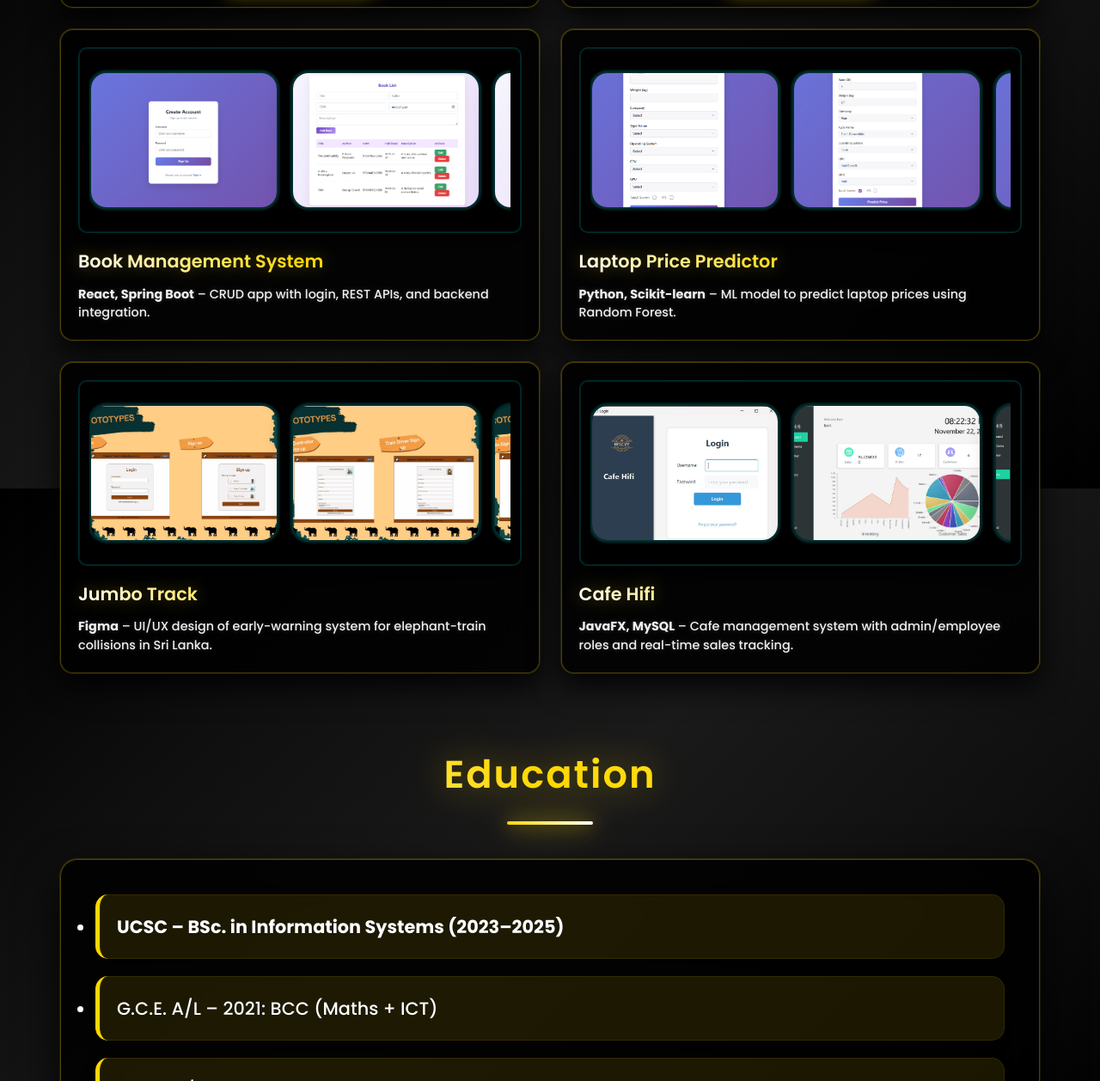
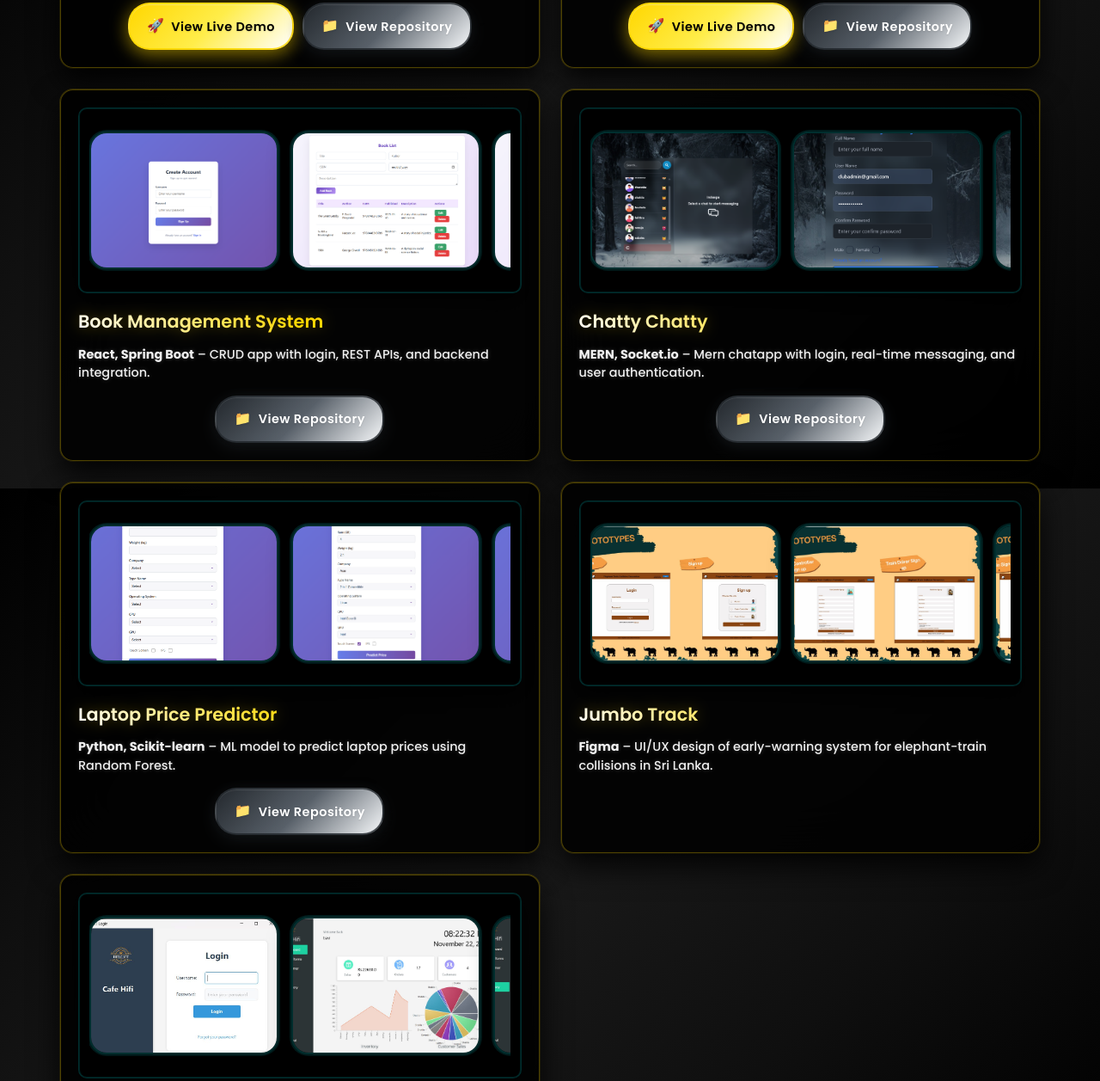
Before and after one commit to shashithucsc/portfolio, a plain HTML site: page index.html in a window 1280 px wide. Shown: the part 1832-3089 px from the top of the page at 86% size. Drawn offline with Linux system fonts and the light colour scheme; a script that the page names is missing.

Commit message:
git repos added

```diff
--- a/index.html
+++ b/index.html
@@ -58,6 +58,12 @@
           </div>
           <h3>HomeGenie</h3>
           <p><strong>PHP, MySQL, HTML, JS</strong> – On-demand home services platform with booking, suppliers, and modular MVC.</p>
+          <div class="project-buttons">
+            <a href="https://github.com/shashithucsc/Homegenie" target="_blank" class="project-btn github-btn">
+              <span class="btn-icon">📁</span>
+              View Repository
+            </a>
+          </div>
         </div>
         <div class="project-card">
           <div class="project-gallery">
@@ -70,6 +76,12 @@
           </div>
           <h3>ClubSync</h3>
           <p><strong>React, Node, PostgreSQL</strong> – Club volunteer/event system with QR-attendance, points & mobile-first UX.</p>
+          <div class="project-buttons">
+            <a href="https://github.com/Sasmitha-Silva/ClubSync-Web" target="_blank" class="project-btn github-btn">
+              <span class="btn-icon">📁</span>
+              View Repository
+            </a>
+          </div>
         </div>
         <div class="project-card">
           <div class="project-gallery">
@@ -86,6 +98,10 @@
             <a href="https://chill-campus-2025.vercel.app" target="_blank" class="project-btn">
               <span class="btn-icon">🚀</span>
               View Live Demo
+            </a>
+            <a href="https://github.com/shashithucsc/chill_campus-nextJs-" target="_blank" class="project-btn github-btn">
+              <span class="btn-icon">📁</span>
+              View Repository
             </a>
           </div>
         </div>
@@ -105,6 +121,10 @@
               <span class="btn-icon">🚀</span>
               View Live Demo
             </a>
+            <a href="https://github.com/shashithucsc/athagili" target="_blank" class="project-btn github-btn">
+              <span class="btn-icon">📁</span>
+              View Repository
+            </a>
           </div>
         </div>
         <div class="project-card">
@@ -118,6 +138,30 @@
           </div>
           <h3>Book Management System</h3>
           <p><strong>React, Spring Boot</strong> – CRUD app with login, REST APIs, and backend integration.</p>
+          <div class="project-buttons">
+            <a href="https://github.com/shashithucsc/book-management-system" target="_blank" class="project-btn github-btn">
+              <span class="btn-icon">📁</span>
+              View Repository
+            </a>
+          </div>
+        </div>
+        <div class="project-card">
+          <div class="project-gallery">
+            <div class="gallery-grid">
+              <img src="images/chatty/1.png" alt="Chatty 1" />
+              <img src="images/chatty/2.png" alt="Chatty 2" />
+              <img src="images/chatty/3.png" alt="Chatty 3" />
+              <img src="images/chatty/4.png" alt="Chatty 4" />
+            </div>
+          </div>
+          <h3>Chatty Chatty</h3>
+          <p><strong>MERN, Socket.io</strong> – Mern chatapp with login, real-time messaging, and user authentication.</p>
+          <div class="project-buttons">
+            <a href="https://github.com/shashithucsc/chat-app" target="_blank" class="project-btn github-btn">
+              <span class="btn-icon">📁</span>
+              View Repository
+            </a>
+          </div>
         </div>
         <div class="project-card">
           <div class="project-gallery">
@@ -130,6 +174,12 @@
           </div>
           <h3>Laptop Price Predictor</h3>
           <p><strong>Python, Scikit-learn</strong> – ML model to predict laptop prices using Random Forest.</p>
+          <div class="project-buttons">
+            <a href="https://github.com/shashithucsc/laptop_price_predictor" target="_blank" class="project-btn github-btn">
+              <span class="btn-icon">📁</span>
+              View Repository
+            </a>
+          </div>
         </div>
         <div class="project-card">
           <div class="project-gallery">
@@ -142,6 +192,7 @@
           </div>
           <h3>Jumbo Track</h3>
           <p><strong>Figma</strong> – UI/UX design of early-warning system for elephant-train collisions in Sri Lanka.</p>
+
         </div>
         <div class="project-card">
           <div class="project-gallery">
@@ -154,6 +205,7 @@
           </div>
           <h3>Cafe Hifi</h3>
           <p><strong>JavaFX, MySQL</strong> – Cafe management system with admin/employee roles and real-time sales tracking.</p>
+
         </div>
       </div>
     </section>
@@ -161,7 +213,7 @@
     <section id="education">
       <h2>Education</h2>
       <ul>
-        <li><strong>UCSC – BSc. in Information Systems (2023–2025)</strong></li>
+        <li><strong>UCSC – BSc. in Information Systems (2023–2026)</strong></li>
         <li>G.C.E. A/L – 2021: BCC (Maths + ICT)</li>
         <li>G.C.E. O/L – 2017: 8 A’s + 1 B</li>
       </ul>
--- a/style.css
+++ b/style.css
@@ -974,6 +974,29 @@ section h2 {
   transform: translateX(3px) scale(1.1);
 }
 
+/* GitHub Button Variant */
+.github-btn {
+  background: linear-gradient(135deg, #24292e, #586069, #f6f8fa) !important;
+  color: #ffffff !important;
+  border: 2px solid rgba(36, 41, 46, 0.8) !important;
+  box-shadow: 0 6px 20px rgba(36, 41, 46, 0.4),
+              0 0 25px rgba(36, 41, 46, 0.2),
+              inset 0 1px 0 rgba(255, 255, 255, 0.1) !important;
+}
+
+.github-btn::before {
+  background: linear-gradient(45deg, rgba(255, 255, 255, 0.1), rgba(36, 41, 46, 0.1)) !important;
+}
+
+.github-btn:hover {
+  background: linear-gradient(135deg, #f6f8fa, #24292e, #586069) !important;
+  border-color: rgba(36, 41, 46, 1) !important;
+  box-shadow: 0 8px 30px rgba(36, 41, 46, 0.6),
+              0 0 40px rgba(36, 41, 46, 0.3),
+              inset 0 1px 0 rgba(255, 255, 255, 0.2) !important;
+  color: #24292e !important;
+}
+
 /* Mobile responsiveness for project buttons */
 @media (max-width: 768px) {
   .project-buttons {
```
Also changed, not shown: images/chatty/1.png (added), images/chatty/2.png (added), images/chatty/3.png (added), images/chatty/4.png (added).
